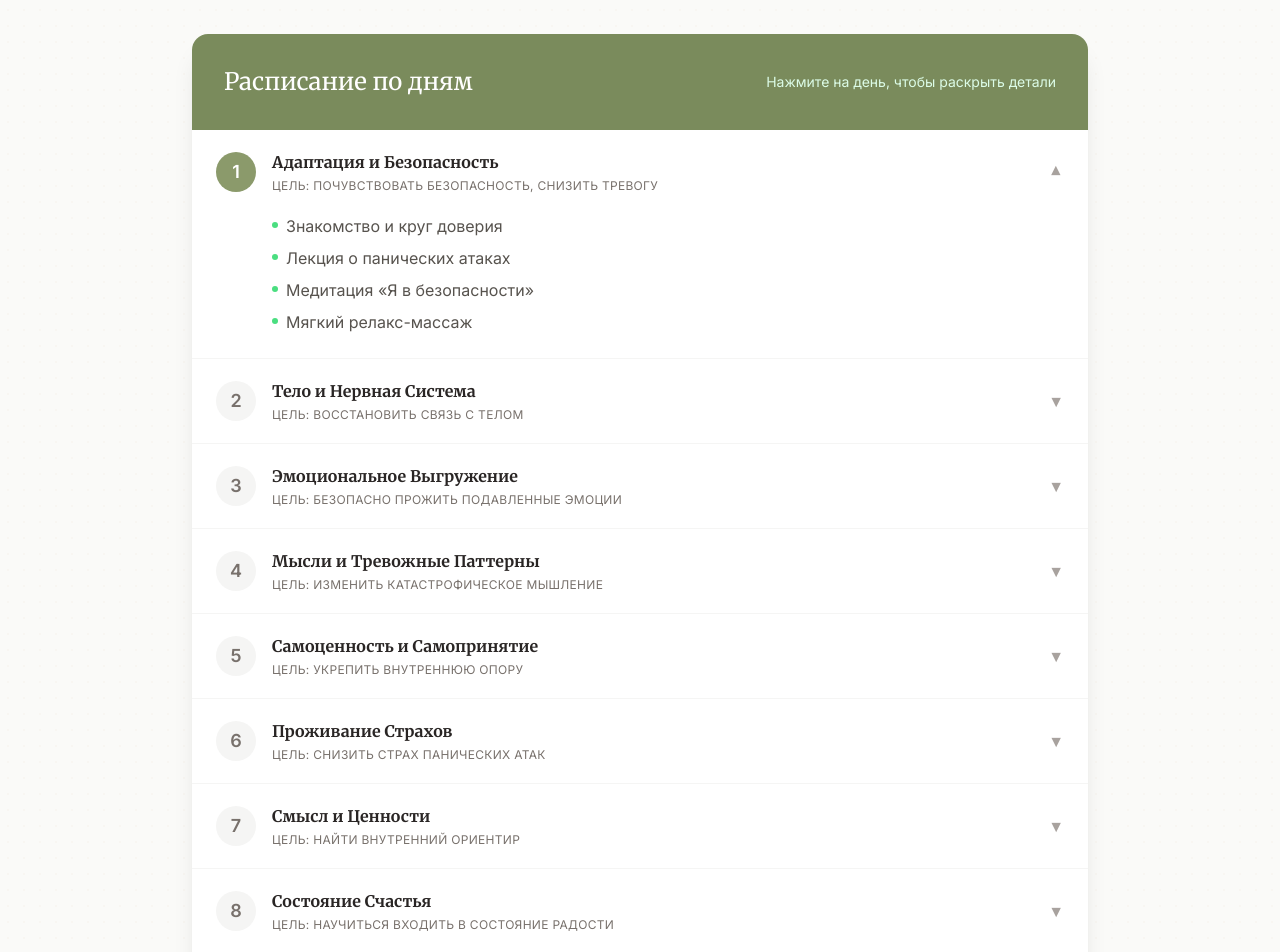
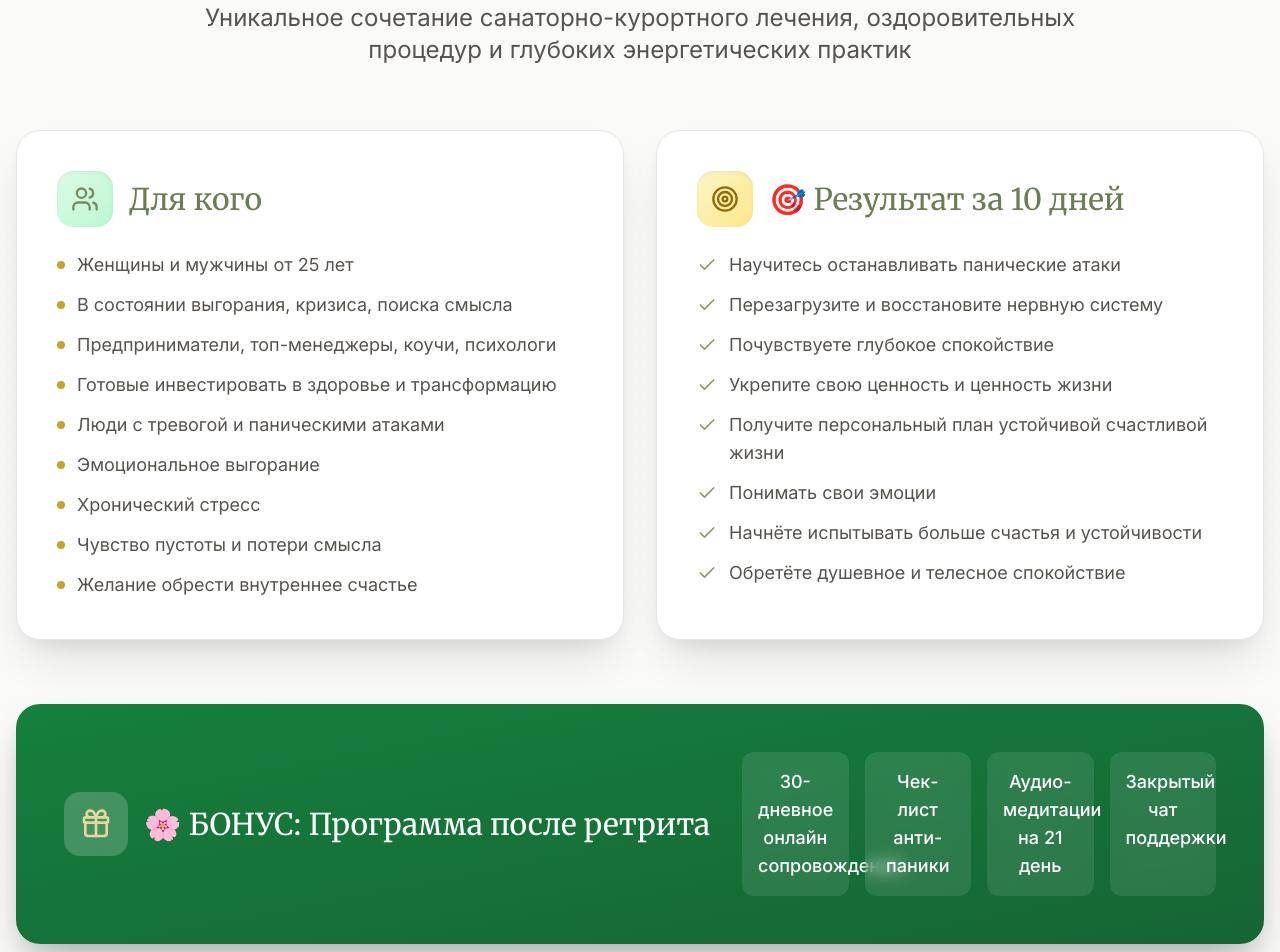
Before and after one commit to karras2025-collab/Retrit, a React (Vite) app: page / in a window 1280 px wide. Shown: the part 1900-2852 px from the top of the page. Built offline with nearby package versions, Linux system fonts and the light colour scheme.

Commit message:
feat: redesigned program section with iOS-style cards

```diff
--- a/components/Program.tsx
+++ b/components/Program.tsx
@@ -1,5 +1,36 @@
 import React, { useState } from 'react';
 import { SCHEDULE } from '../constants';
+import { Users, Gift, Target, Sparkles, Check, Heart, Brain, Smile, Shield, MapPin, MessageCircle } from 'lucide-react';
+
+const targetAudience = [
+    "Женщины и мужчины от 25 лет",
+    "В состоянии выгорания, кризиса, поиска смысла",
+    "Предприниматели, топ-менеджеры, коучи, психологи",
+    "Готовые инвестировать в здоровье и трансформацию",
+    "Люди с тревогой и паническими атаками",
+    "Эмоциональное выгорание",
+    "Хронический стресс",
+    "Чувство пустоты и потери смысла",
+    "Желание обрести внутреннее счастье"
+];
+
+const bonusItems = [
+    "30-дневное онлайн сопровождение",
+    "Чек-лист анти-паники",
+    "Аудио-медитации на 21 день",
+    "Закрытый чат поддержки"
+];
+
+const results = [
+    { icon: Shield, text: "Научитесь останавливать панические атаки" },
+    { icon: Brain, text: "Перезагрузите и восстановите нервную систему" },
+    { icon: Heart, text: "Почувствуете глубокое спокойствие" },
+    { icon: Sparkles, text: "Укрепите свою ценность и ценность жизни" },
+    { icon: MapPin, text: "Получите персональный план устойчивой счастливой жизни" },
+    { icon: MessageCircle, text: "Понимать свои эмоции" },
+    { icon: Smile, text: "Начнёте испытывать больше счастья и устойчивости" },
+    { icon: Heart, text: "Обретёте душевное и телесное спокойствие" }
+];
 
 export const Program: React.FC = () => {
     const [activeDay, setActiveDay] = useState<number | null>(1);
@@ -9,25 +40,110 @@ export const Program: React.FC = () => {
     };
 
     return (
-        <section id="program" className="py-20 bg-cream relative">
+        <section id="program" className="py-24 bg-cream relative">
             {/* Background Pattern */}
             <div className="absolute inset-0 opacity-5 bg-[radial-gradient(#d9a379_1px,transparent_1px)] [background-size:16px_16px]"></div>
 
             <div className="container mx-auto px-4 relative z-10">
 
-                {/* Concept Section */}
-                <div className="text-center mb-16 max-w-3xl mx-auto">
-                    <h2 className="text-3xl md:text-5xl font-serif text-primary-800 mb-6">Программа курса</h2>
-                    <p className="text-lg text-stone-600 mb-10">
-                        Уникальное сочетание санаторно-курортного лечения, оздоровительных процедур и глубоких энергетических практик. Мы работаем на уровне тела, эмоций и сознания.
+                {/* Main Title */}
+                <div className="text-center mb-16 max-w-4xl mx-auto">
+                    <h2 className="text-4xl md:text-5xl lg:text-6xl font-serif text-primary-800 mb-6">
+                        Трансформационный ретрит «Возрождение»
+                    </h2>
+                    <p className="text-xl md:text-2xl text-stone-600 leading-relaxed">
+                        Уникальное сочетание санаторно-курортного лечения, оздоровительных процедур и глубоких энергетических практик
                     </p>
                 </div>
 
-                {/* Accordion Schedule */}
-                <div className="max-w-4xl mx-auto bg-white rounded-2xl shadow-xl overflow-hidden">
+                {/* Cards Grid */}
+                <div className="grid grid-cols-1 lg:grid-cols-2 gap-8 mb-16">
+
+                    {/* For Whom Card */}
+                    <div
+                        className="bg-white rounded-3xl p-8 md:p-10 border border-stone-200 transition-all duration-500 hover:scale-[1.02] hover:-translate-y-1"
+                        style={{
+                            boxShadow: '0 25px 50px -12px rgba(0, 0, 0, 0.12), 0 12px 24px -8px rgba(0, 0, 0, 0.08)',
+                        }}
+                    >
+                        <div className="flex items-center gap-4 mb-6">
+                            <div className="w-14 h-14 bg-gradient-to-br from-primary-100 to-primary-200 rounded-2xl flex items-center justify-center shadow-inner">
+                                <Users className="w-7 h-7 text-primary-700" />
+                            </div>
+                            <h3 className="text-2xl md:text-3xl font-serif text-primary-800">Для кого</h3>
+                        </div>
+                        <ul className="space-y-3">
+                            {targetAudience.map((item, idx) => (
+                                <li key={idx} className="flex items-start gap-3 text-lg text-stone-600">
+                                    <span className="w-2 h-2 bg-gold-500 rounded-full mt-2.5 shrink-0"></span>
+                                    {item}
+                                </li>
+                            ))}
+                        </ul>
+                    </div>
+
+                    {/* Results Card */}
+                    <div
+                        className="bg-white rounded-3xl p-8 md:p-10 border border-stone-200 transition-all duration-500 hover:scale-[1.02] hover:-translate-y-1"
+                        style={{
+                            boxShadow: '0 25px 50px -12px rgba(0, 0, 0, 0.12), 0 12px 24px -8px rgba(0, 0, 0, 0.08)',
+                        }}
+                    >
+                        <div className="flex items-center gap-4 mb-6">
+                            <div className="w-14 h-14 bg-gradient-to-br from-gold-100 to-gold-200 rounded-2xl flex items-center justify-center shadow-inner">
+                                <Target className="w-7 h-7 text-gold-700" />
+                            </div>
+                            <h3 className="text-2xl md:text-3xl font-serif text-primary-800">🎯 Результат за 10 дней</h3>
+                        </div>
+                        <ul className="space-y-3">
+                            {results.map((item, idx) => {
+                                const Icon = item.icon;
+                                return (
+                                    <li key={idx} className="flex items-start gap-3 text-lg text-stone-600">
+                                        <Check className="w-5 h-5 text-primary-600 mt-1 shrink-0" />
+                                        {item.text}
+                                    </li>
+                                );
+                            })}
+                        </ul>
+                    </div>
+
+                </div>
+
+                {/* Bonus Card - Full Width */}
+                <div
+                    className="bg-gradient-to-br from-primary-700 to-primary-800 rounded-3xl p-8 md:p-12 mb-16 text-white transition-all duration-500 hover:scale-[1.01]"
+                    style={{
+                        boxShadow: '0 25px 50px -12px rgba(0, 0, 0, 0.25), 0 12px 24px -8px rgba(0, 0, 0, 0.15)',
+                    }}
+                >
+                    <div className="flex flex-col lg:flex-row items-center gap-8">
+                        <div className="flex items-center gap-4">
+                            <div className="w-16 h-16 bg-white/20 backdrop-blur rounded-2xl flex items-center justify-center">
+                                <Gift className="w-8 h-8 text-gold-300" />
+                            </div>
+                            <h3 className="text-2xl md:text-3xl font-serif">🌸 БОНУС: Программа после ретрита</h3>
+                        </div>
+                        <div className="flex-1 grid grid-cols-1 sm:grid-cols-2 lg:grid-cols-4 gap-4">
+                            {bonusItems.map((item, idx) => (
+                                <div key={idx} className="bg-white/10 backdrop-blur rounded-xl p-4 text-center">
+                                    <p className="text-lg font-medium">{item}</p>
+                                </div>
+                            ))}
+                        </div>
+                    </div>
+                </div>
+
+                {/* Schedule Accordion */}
+                <div
+                    className="max-w-4xl mx-auto bg-white rounded-3xl overflow-hidden mb-16"
+                    style={{
+                        boxShadow: '0 25px 50px -12px rgba(0, 0, 0, 0.12), 0 12px 24px -8px rgba(0, 0, 0, 0.08)',
+                    }}
+                >
                     <div className="p-8 bg-primary-700 text-white flex justify-between items-center flex-wrap gap-4">
-                        <h3 className="text-2xl font-serif">Расписание по дням</h3>
-                        <span className="text-primary-100 text-sm">Нажмите на день, чтобы раскрыть детали</span>
+                        <h3 className="text-2xl md:text-3xl font-serif">Расписание по дням</h3>
+                        <span className="text-primary-100 text-base">Нажмите на день, чтобы раскрыть детали</span>
                     </div>
 
                     <div className="divide-y divide-stone-100">
@@ -35,33 +151,33 @@ export const Program: React.FC = () => {
                             <div key={day.day} className="group">
                                 <button
                                     onClick={() => toggleDay(day.day)}
-                                    className="w-full text-left px-6 py-5 flex items-center justify-between hover:bg-stone-50 transition-colors focus:outline-none"
+                                    className="w-full text-left px-8 py-6 flex items-center justify-between hover:bg-stone-50 transition-all duration-300 focus:outline-none"
                                 >
-                                    <div className="flex items-center gap-4">
-                                        <div className={`w-10 h-10 rounded-full flex items-center justify-center font-bold text-lg transition-colors ${activeDay === day.day ? 'bg-primary-600 text-white' : 'bg-stone-100 text-stone-500'
+                                    <div className="flex items-center gap-5">
+                                        <div className={`w-12 h-12 rounded-full flex items-center justify-center font-bold text-xl transition-all duration-300 ${activeDay === day.day ? 'bg-primary-600 text-white scale-110' : 'bg-stone-100 text-stone-500'
                                             }`}>
                                             {day.day}
                                         </div>
                                         <div>
-                                            <h4 className="font-semibold text-stone-800">{day.title}</h4>
-                                            <p className="text-xs text-stone-500 uppercase tracking-wide mt-1">Цель: {day.goal}</p>
+                                            <h4 className="font-semibold text-lg text-stone-800">{day.title}</h4>
+                                            <p className="text-sm text-stone-500 uppercase tracking-wide mt-1">Цель: {day.goal}</p>
                                         </div>
                                     </div>
-                                    <span className={`transform transition-transform duration-300 text-stone-400 ${activeDay === day.day ? 'rotate-180' : ''}`}>
+                                    <span className={`transform transition-transform duration-300 text-stone-400 text-xl ${activeDay === day.day ? 'rotate-180' : ''}`}>
                                         ▼
                                     </span>
                                 </button>
 
                                 {/* Accordion Content */}
                                 <div
-                                    className={`overflow-hidden transition-all duration-300 ease-in-out ${activeDay === day.day ? 'max-h-96 opacity-100' : 'max-h-0 opacity-0'
+                                    className={`overflow-hidden transition-all duration-500 ease-out ${activeDay === day.day ? 'max-h-96 opacity-100' : 'max-h-0 opacity-0'
                                         }`}
                                 >
-                                    <div className="px-6 pb-6 pl-20">
-                                        <ul className="space-y-2">
+                                    <div className="px-8 pb-6 pl-24">
+                                        <ul className="space-y-3">
                                             {day.practices.map((practice, idx) => (
-                                                <li key={idx} className="flex items-start gap-2 text-stone-600">
-                                                    <span className="w-1.5 h-1.5 rounded-full bg-primary-400 mt-2 shrink-0"></span>
+                                                <li key={idx} className="flex items-start gap-3 text-lg text-stone-600">
+                                                    <span className="w-2 h-2 rounded-full bg-primary-400 mt-2.5 shrink-0"></span>
                                                     {practice}
                                                 </li>
                                             ))}
@@ -73,6 +189,24 @@ export const Program: React.FC = () => {
                     </div>
                 </div>
 
+                {/* Final Quote */}
+                <div className="text-center max-w-4xl mx-auto">
+                    <div
+                        className="bg-gradient-to-br from-stone-50 to-white rounded-3xl p-10 md:p-14 border border-stone-200"
+                        style={{
+                            boxShadow: '0 25px 50px -12px rgba(0, 0, 0, 0.08), 0 12px 24px -8px rgba(0, 0, 0, 0.05)',
+                        }}
+                    >
+                        <Sparkles className="w-12 h-12 text-gold-500 mx-auto mb-6" />
+                        <blockquote className="text-2xl md:text-3xl font-serif text-primary-800 leading-relaxed mb-6">
+                            💎 Ретрит «Возрождение» — это пространство, где тело исцеляется, эмоции освобождаются, а сознание создаёт новую реальность.
+                        </blockquote>
+                        <p className="text-xl md:text-2xl text-stone-600 font-medium">
+                            Это не отдых. Это новая точка отсчёта вашей жизни.
+                        </p>
+                    </div>
+                </div>
+
             </div>
         </section>
     );
```
